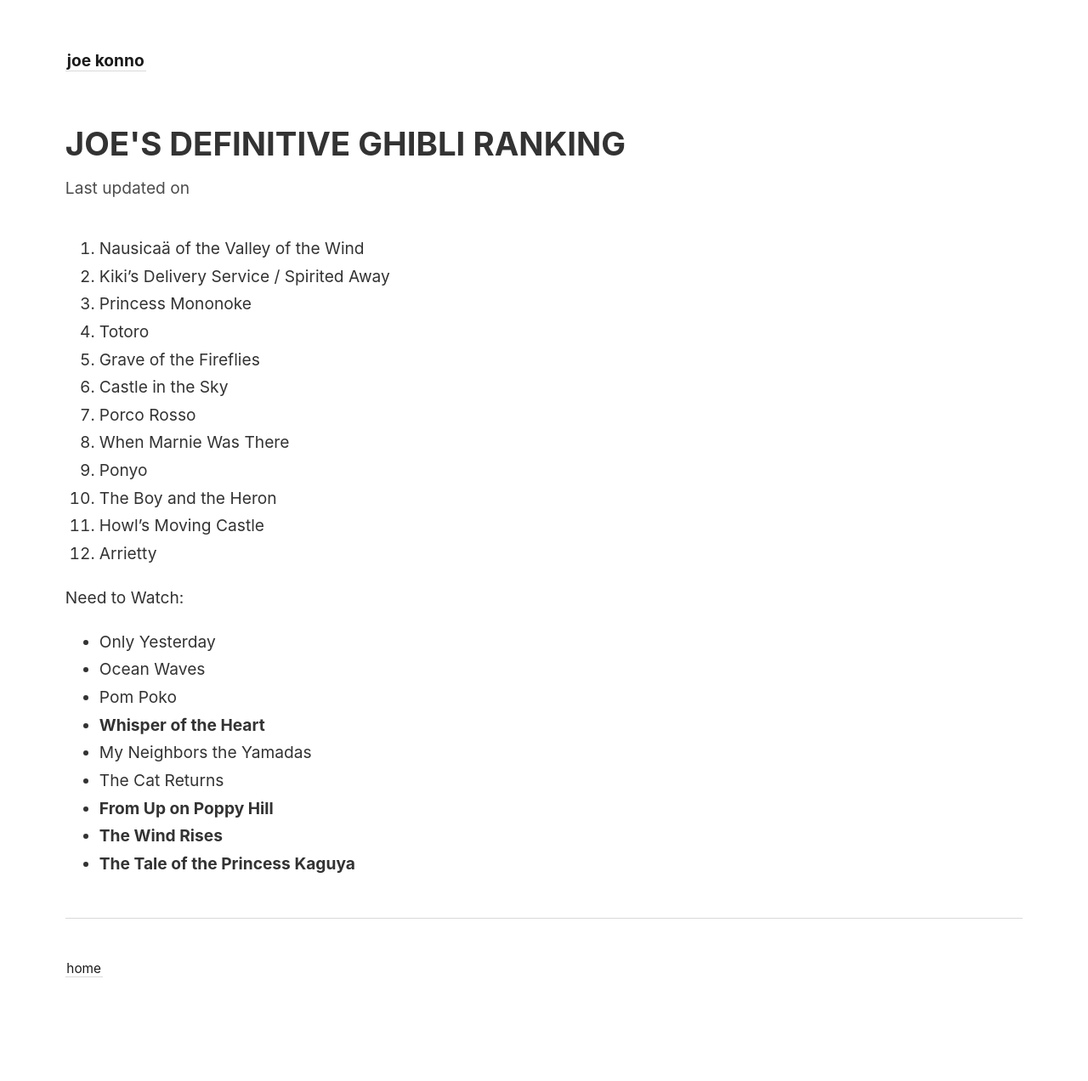
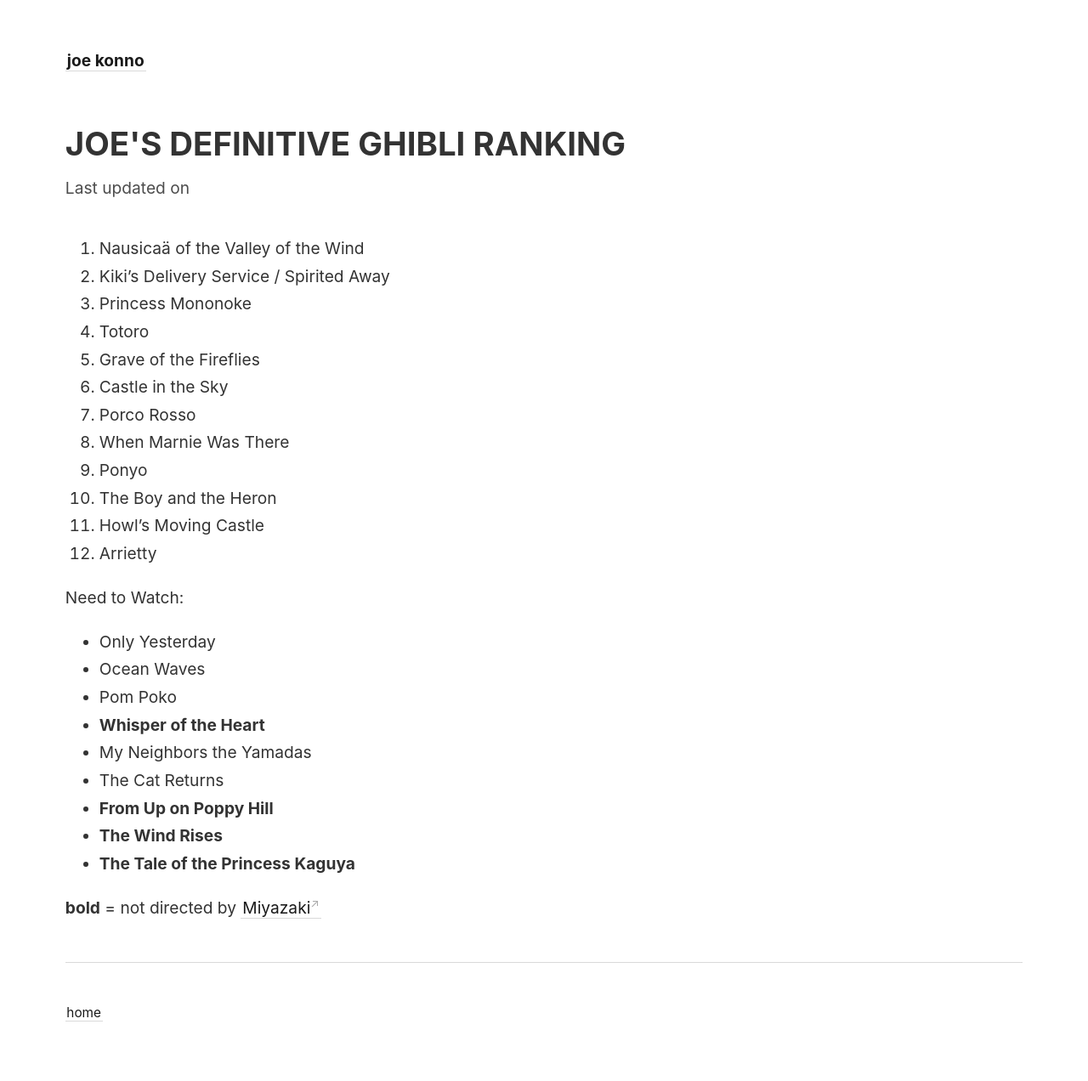
Before and after one commit to MechaJoe/personal-website-v1, a Jekyll site: the page built from _notes/JOE'S DEFINITIVE GHIBLI RANKING.md, in a window 1280 px wide. Shown: the whole page at 85% size. Built offline with Jekyll 4.4.1, drawn with Linux system fonts in a browser that asks for light colours; before the commit the page ends 1220 px from its top, so only the background shows below that.

Commit message:
add key for ghibli ranking

```diff
--- a/_notes/JOE'S DEFINITIVE GHIBLI RANKING.md
+++ b/_notes/JOE'S DEFINITIVE GHIBLI RANKING.md
@@ -26,3 +26,5 @@
 - **From Up on Poppy Hill**
 - **The Wind Rises**
 - **The Tale of the Princess Kaguya**
+
+**bold** = not directed by [Miyazaki](https://en.wikipedia.org/wiki/Hayao_Miyazaki)
```
